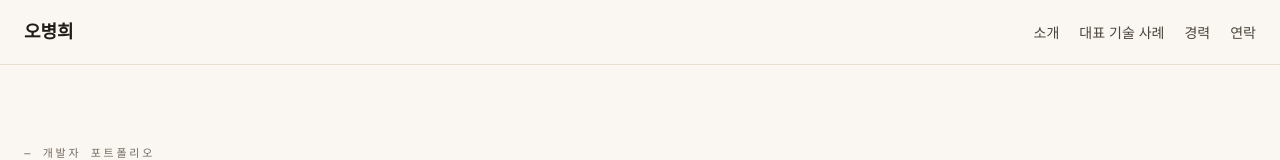
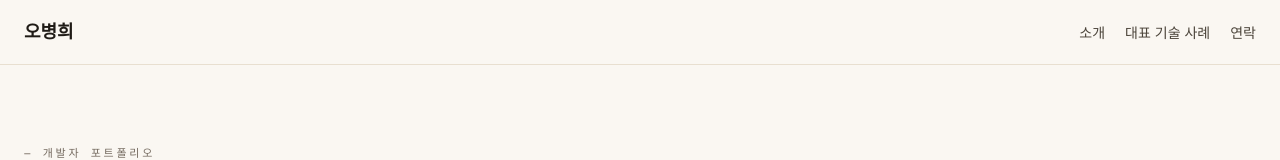
Before and after one commit to dev07060/dev-portfolio, a Next.js app: page / in a window 1280 px wide. Shown: the top 160 px of the page. Built offline with nearby package versions, Linux system fonts and the light colour scheme.

Commit message:
fix: hide empty experience navigation

```diff
--- a/src/components/Portfolio.tsx
+++ b/src/components/Portfolio.tsx
@@ -145,7 +145,10 @@ const Portfolio = () => {
         aria-hidden={selectedProject ? true : undefined}
         className="min-h-screen bg-[#faf7f2] text-[#1f1b16] font-sans outline-none"
       >
-        <RecruitmentNav profile={recruitmentProfile} />
+        <RecruitmentNav
+          profile={recruitmentProfile}
+          hasExperience={experienceItems.length > 0}
+        />
 
         <main id="main-content" tabIndex={-1} className="outline-none">
           <DeveloperHero profile={recruitmentProfile} />
--- a/src/components/widgets/RecruitmentNav.tsx
+++ b/src/components/widgets/RecruitmentNav.tsx
@@ -4,16 +4,18 @@ import SectionContainer from './SectionContainer';
 
 interface RecruitmentNavProps {
   profile: RecruitmentProfile;
+  hasExperience: boolean;
 }
 
 const navigation = [
   { label: '소개', href: '#about' },
   { label: '대표 기술 사례', href: '#featured-work' },
-  { label: '경력', href: '#experience' },
-  { label: '연락', href: '#contact' },
 ] as const;
 
-const RecruitmentNav = ({ profile }: RecruitmentNavProps) => (
+const linkClass =
+  'shrink-0 text-xs font-medium text-[#4a4339] hover:text-[#0f766e] focus-visible:rounded-sm focus-visible:outline-none focus-visible:ring-2 focus-visible:ring-[#0f766e] sm:text-sm';
+
+const RecruitmentNav = ({ profile, hasExperience }: RecruitmentNavProps) => (
   <nav aria-label="주요 탐색" className="border-b border-[#e8dfd0] bg-[#faf7f2]">
     <SectionContainer className="flex min-h-16 items-center justify-between gap-5 py-3">
       <a
@@ -27,11 +29,19 @@ const RecruitmentNav = ({ profile }: RecruitmentNavProps) => (
           <a
             key={item.href}
             href={item.href}
-            className="shrink-0 text-xs font-medium text-[#4a4339] hover:text-[#0f766e] focus-visible:rounded-sm focus-visible:outline-none focus-visible:ring-2 focus-visible:ring-[#0f766e] sm:text-sm"
+            className={linkClass}
           >
             {item.label}
           </a>
         ))}
+        {hasExperience && (
+          <a href="#experience" className={linkClass}>
+            경력
+          </a>
+        )}
+        <a href="#contact" className={linkClass}>
+          연락
+        </a>
         {profile.resumeUrl && (
           <a
             href={profile.resumeUrl}
```
Also changed, not shown: 2 other files (tests, documents, lock files or other folders).
